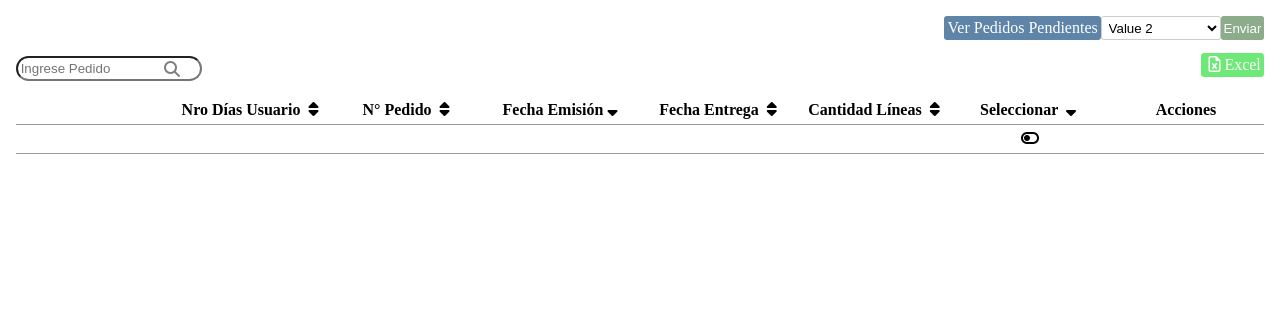
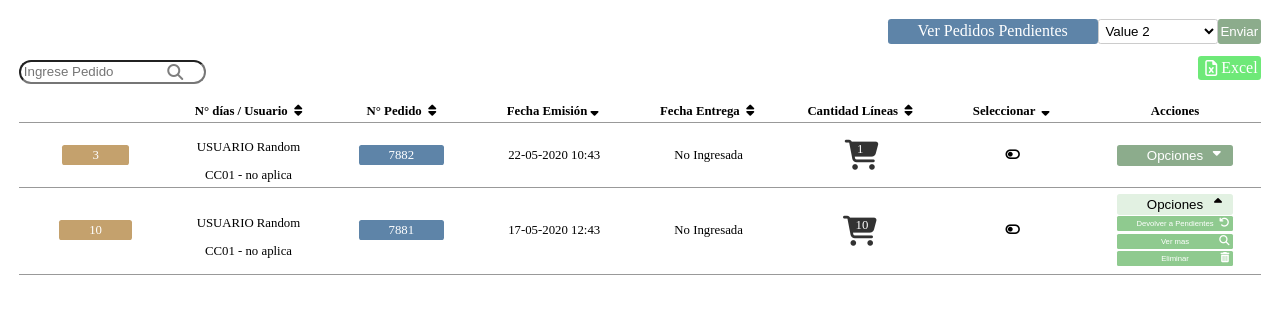
Before and after one commit to carlos1783/PruebaAngular, a website: page public/index.html in a window 1280 px wide. Drawn offline with Linux system fonts and the light colour scheme.

Commit message:
actualización diseño 2 con datos

```diff
--- a/public/ccs/Estilos.css
+++ b/public/ccs/Estilos.css
@@ -4,6 +4,13 @@ body{
 #container{
     position: relative;
     padding: 0.5em;
+    display: flex;
+    flex-direction: column;
+}
+
+.container{
+    position: relative;
+    padding: 0.2em;
     display: flex;
     flex-direction: column;
 }
@@ -18,10 +25,27 @@ a{
     margin: none;
     Color: white;
     border-radius: .2em;
-    padding: 0.2em;
+    padding: 3px 30px;
     text-align: right;
 
 }
+.divinterno{
+    position: relative;
+    padding: 0.1em;
+    display: flex;
+    Color: white;
+    justify-content:center;
+    /*background-color:rgb(28, 94, 36) ;*/
+
+}
+.a2{
+    background-color:rgb(196, 161, 109);
+    Color: white;
+    border-radius: .2em;
+    padding: .2em -.2em;
+
+}
+
 .cabecera{
    /* text-align: right;*/
     padding: 0.5em;
@@ -53,6 +77,8 @@ table {
     border-collapse: collapse;
     margin: 0 0 1em 0;
     caption-side: top;
+    font-family: inherit;
+
  }
  caption, td, th {
     padding: 0.3em;
@@ -61,6 +87,7 @@ table {
     border-bottom: 1px solid #999;
     width: 9%;
     text-align: center;
+    font-size: .8rem;
  }
  caption {
     font-weight: bold;
@@ -86,7 +113,47 @@ table {
     border-radius: .2em;
     border: none;
     padding: .2em;
+
   }
+  .buttonOpciones{
+    background-color:rgb(140, 172, 140);
+    font-style: inherit;
+    background-origin: padding-box;;
+    Color: white;
+    border-radius: .2em;
+    border: none 1rem ;
+    padding: 3px 30px;
+
+
+  }
+  .buttonOpcionesAbierto{
+    background-color:rgb(226, 241, 226);
+    font-style: inherit;
+    background-origin: padding-box;;
+    Color:black;
+    border-radius: .2em;
+    border: none 1rem ;
+    padding: 3px 30px;
+
+
+
+  }
+
+  .buttonOpcionesInt{
+    background-color:rgb(143, 202, 143);
+    font-style: inherit;
+    background-origin: padding-box;;
+    Color:white;
+    border-radius: .2em;
+    border: none 1rem ;
+    padding: 3px 15px;
+    font-size: .6em;
+    width: 15em;
+    size: 0.8;
+
+  }
+
+  /*a.aGreenchillon:after {content: " " url("www.google.com");}*/
 
   .aGreenchillon{
     align-items: right;
@@ -104,6 +171,7 @@ table {
   input{
       border-radius: 1em;
       padding: 0.2em;
+
   }
 
   #search{
@@ -135,6 +203,51 @@ table {
     opacity: 0.5;
 }
 
+.carro{
+    position: relative;
+    display: inline-block;
+    text-align: center;
+    padding: 0.2em;
+}
+.car{
+
+    color: black;
+    opacity: 0.8;
+    font-size: 30px;
+}
+
+.aCar {
+    position: absolute;
+    top: -8px;
+    left: 15px;
+    color:white;
+}
+.flecha {
+    position: absolute;
+    top: 3px;
+    Right: 15px;
+    color:white;
+}
+
+.flechaup {
+    position: absolute;
+    top: 4px;
+    Right: 35px;
+    color:rgb(5, 1, 1);
+}
+.iconsize {
+    position: absolute;
+    top: 3px;
+    Right: 25px;
+    color:white;
+    font-size: 0.8em;
+}
+
 .flex-item:nth-child(2) {
     align-self : flex-end;
 }
+label{
+    background-color: salmon ;
+    border-radius: 0.2em;
+    font-size: 1em;
+}
--- a/public/index.html
+++ b/public/index.html
@@ -16,11 +16,11 @@
       <option value="value2" selected>Value 2</option>
       <option value="value3">Value 3</option>
     </select>
-    <input type="button" value="Enviar" class="buttonGreen">
+    <input type="button" value="Enviar" class="buttonGreen" >
   </div>
   <div id="cabecera2" class="cabecera2" >
       <div id="search">
-          <input type="search" placeholder="Ingrese Pedido" ><i class="fa fa-search lupa" aria-hidden="true"></i>
+          <input type="search" placeholder="Ingrese Pedido" maxlength="10" ><i class="fa fa-search lupa" aria-hidden="true"></i>
       </div>
       <div class="Excel" >
         <a  class="aGreenchillon">&nbsp;<i class="fa fa-file-excel-o" aria-hidden="true"></i>&nbsp;Excel</a>
@@ -30,7 +30,7 @@
     <table  >
       <tr>
         <th></th>
-        <th>Nro Días Usuario &nbsp;<i class="fa fa-sort" aria-hidden="true"></i></th>
+        <th>N° días / Usuario &nbsp;<i class="fa fa-sort" aria-hidden="true"></i></th>
         <th>N° Pedido &nbsp;<i class="fa fa-sort" aria-hidden="true"></i></th>
         <th>Fecha Emisión&nbsp;<i class="fa fa-sort-desc" aria-hidden="true"></i>&nbsp;</th>
         <th>Fecha Entrega &nbsp;<i class="fa fa-sort" aria-hidden="true"></i></th>
@@ -39,14 +39,39 @@
         <th>Acciones</th>
       </tr>
       <tr>
-        <td>&nbsp;</td>
-        <td>&nbsp;</td>
-        <td>&nbsp;</td>
-        <td>&nbsp;</td>
-        <td>&nbsp;</td>
-        <td>&nbsp;</td>
+        <td><a class="a2">3</a></td>
+        <td><p>USUARIO Random</p>CC01 - no aplica</td>
+        <td><a>7882</a></td>
+        <td>22-05-2020 10:43</td>
+        <td>&nbsp;No Ingresada</td>
+        <td>&nbsp;<div class="carro">
+                     <i class="fas fa-shopping-cart car" aria-hidden="true"></i>
+                     <p class="aCar">1</p>
+                  </div>
+        </td>
         <td><i class="fa fa-toggle-off" aria-hidden="true"></i></td>
-        <td>&nbsp;</td>
+        <td><div class="carro">
+             <input type="button" value="Opciones" class="buttonOpciones" > <i class="fa fa-sort-desc flecha" aria-hidden="true"></i>
+            </div>
+        </td>
+
+      <tr>
+        <td><a class="a2">10</a></td>
+        <td><p>USUARIO Random</p>CC01 - no aplica</td>
+        <td><a>7881</a></td>
+        <td>17-05-2020 12:43</td>
+        <td>&nbsp;No Ingresada</td>
+        <td><div class="carro">
+          <i class="fas fa-shopping-cart car" aria-hidden="true"></i>
+          <p class="aCar">10</p>
+       </div></td>
+        <td><i class="fa fa-toggle-off" aria-hidden="true"></i></td>
+        <td><div class="container">
+              <div class=""><input type="button" value="Opciones" class="buttonOpcionesAbierto" > <i class="fa fa-caret-up flechaup" aria-hidden="true"></i></div>
+              <div class="divinterno"><input type="button" value="Devolver a Pendientes" class="buttonOpcionesInt" ><i class="fa fa-undo iconsize" aria-hidden="true" ></i></div>
+              <div class="divinterno"><input type="button" value="Ver mas" class="buttonOpcionesInt" ><i class="fa fa-search iconsize" aria-hidden="true"></i></div>
+              <div class="divinterno"><input type="button" value="Eliminar" class="buttonOpcionesInt" ><i class="fa fa-trash iconsize" aria-hidden="true"></i></div>
+            </div></td>
       </tr>
     </table>
   </div>
```
